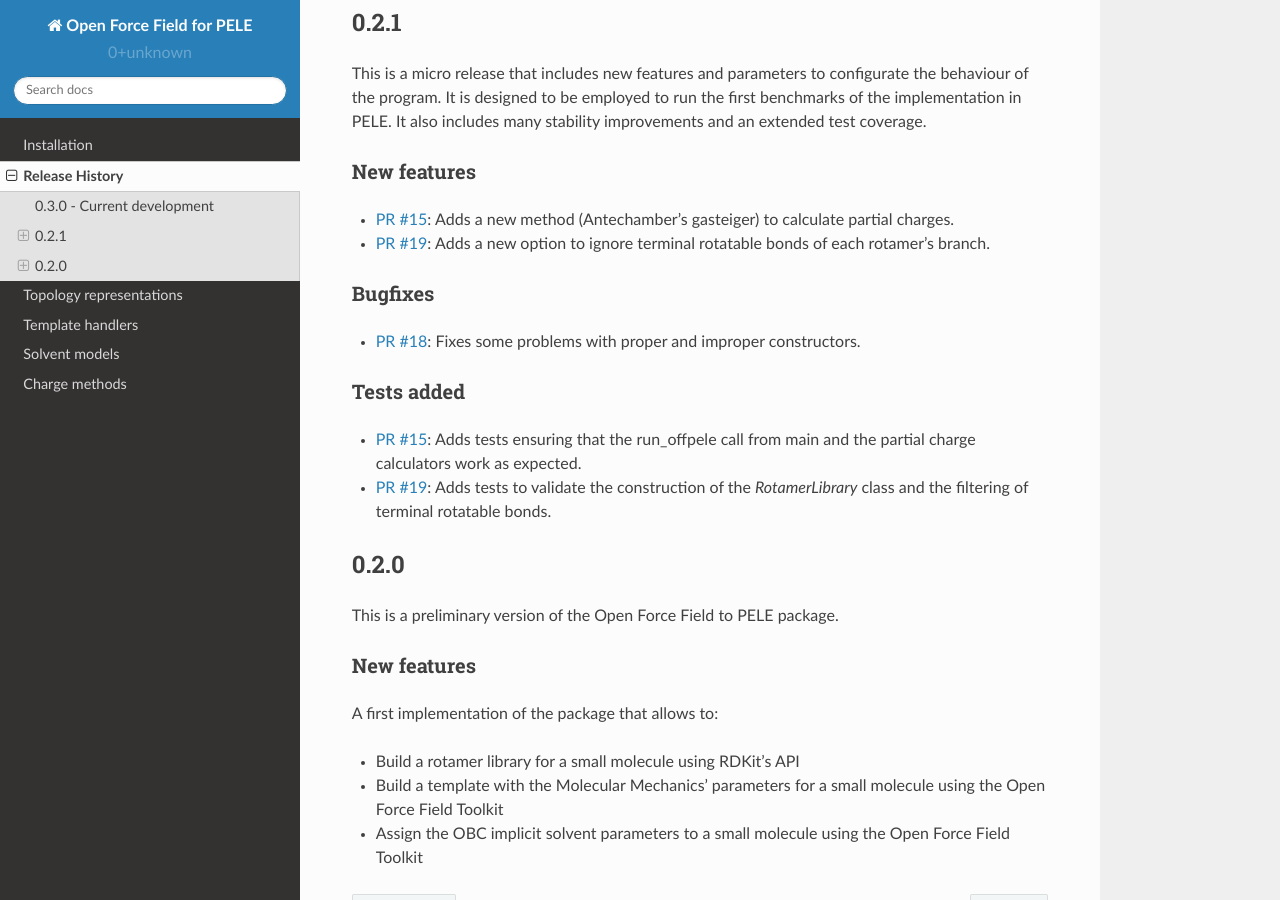
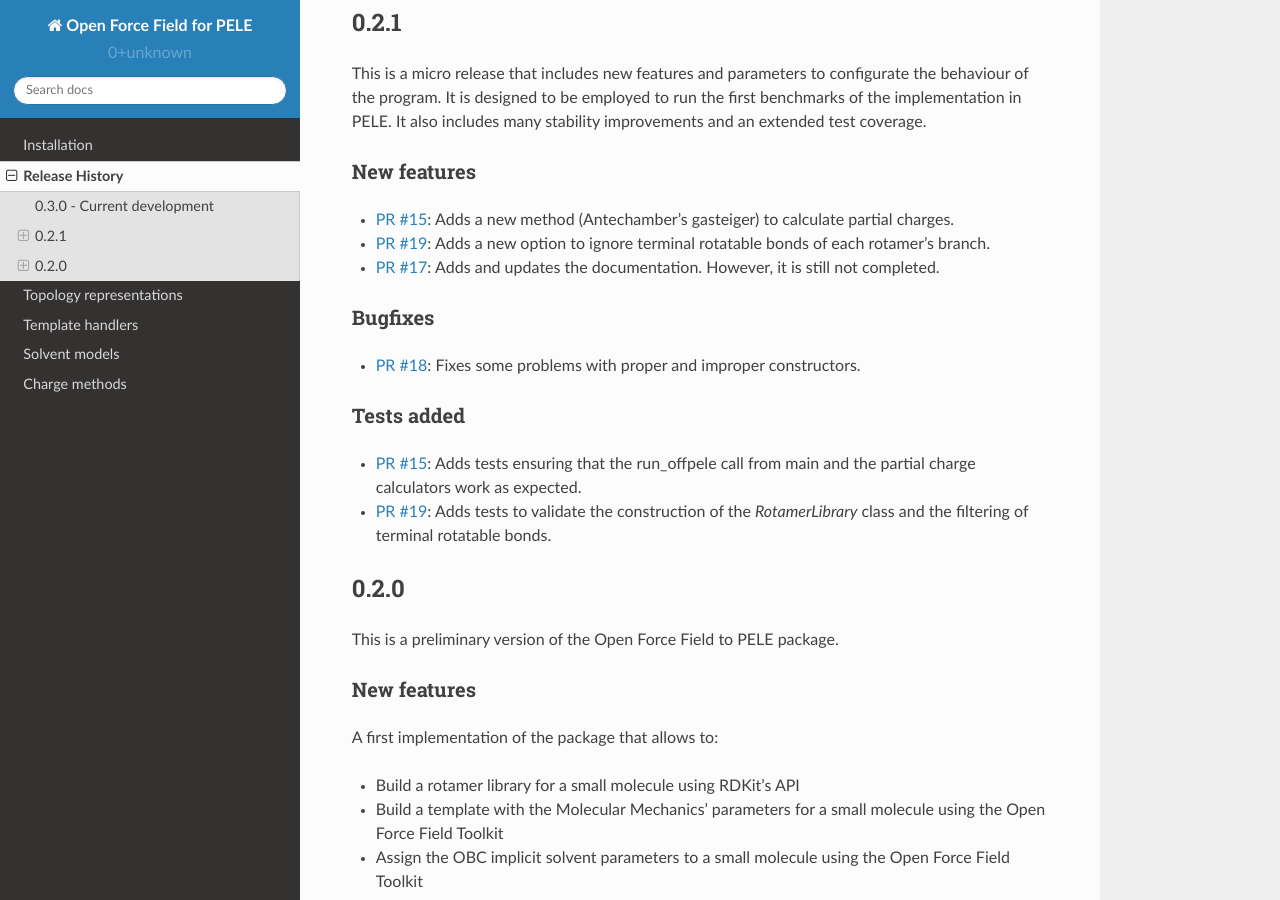
Before and after one commit to martimunicoy/peleffy, a Sphinx documentation site: the page built from docs/releasehistory.rst, in a window 1280 px wide and 900 px high, scrolled down 430 px. Built offline with Sphinx 7.4.7 and the Read the Docs theme 2.0.0, drawn with Linux system fonts in a browser that asks for light colours.

Commit message:
Update releasehistory.rst

```diff
--- a/docs/releasehistory.rst
+++ b/docs/releasehistory.rst
@@ -24,6 +24,7 @@ New features
 """"""""""""
 - `PR #15 <https://github.com/martimunicoy/offpele/pull/15>`_: Adds a new method (Antechamber's gasteiger) to calculate partial charges.
 - `PR #19 <https://github.com/martimunicoy/offpele/pull/19>`_: Adds a new option to ignore terminal rotatable bonds of each rotamer's branch.
+- `PR #17 <https://github.com/martimunicoy/offpele/pull/17>`_: Adds and updates the documentation. However, it is still not completed.
 
 Bugfixes
 """"""""
```
